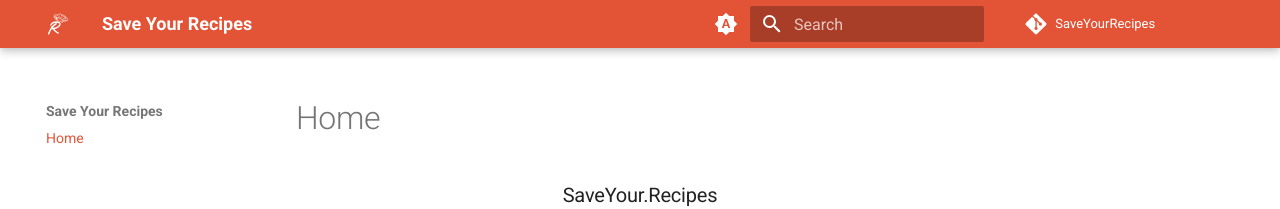
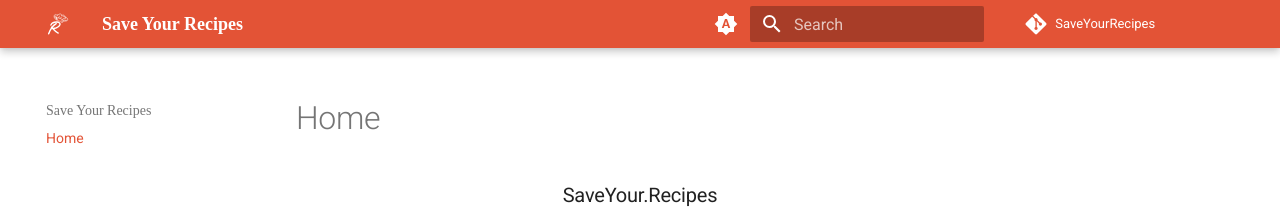
Before and after one commit to EleanorPrins/SaveYourRecipes, an MkDocs documentation site: the page built from docs/docs/index.md, in a window 1280 px wide. Shown: the top 209 px of the page. Built offline with MkDocs 1.6.1 and Material for MkDocs 9.7.7, drawn with Linux system fonts in a browser that asks for light colours; some web fonts are replaced; comment, search, counter and statistics services are not loaded.

Commit message:
add comma

```diff
--- a/docs/docs/assets/stylesheets/extra.css
+++ b/docs/docs/assets/stylesheets/extra.css
@@ -10,7 +10,8 @@
   --md-primary-fg-color--light: #e1816e;
   --md-primary-fg-color--dark: #c2381c;
 }
-label.md-nav__title:has(a) .md-header__title {
+label.md-nav__title:has(a),
+.md-header__title {
   font-family: "Vujahday Script", cursive;
   font-weight: 400;
   font-style: normal;
```
